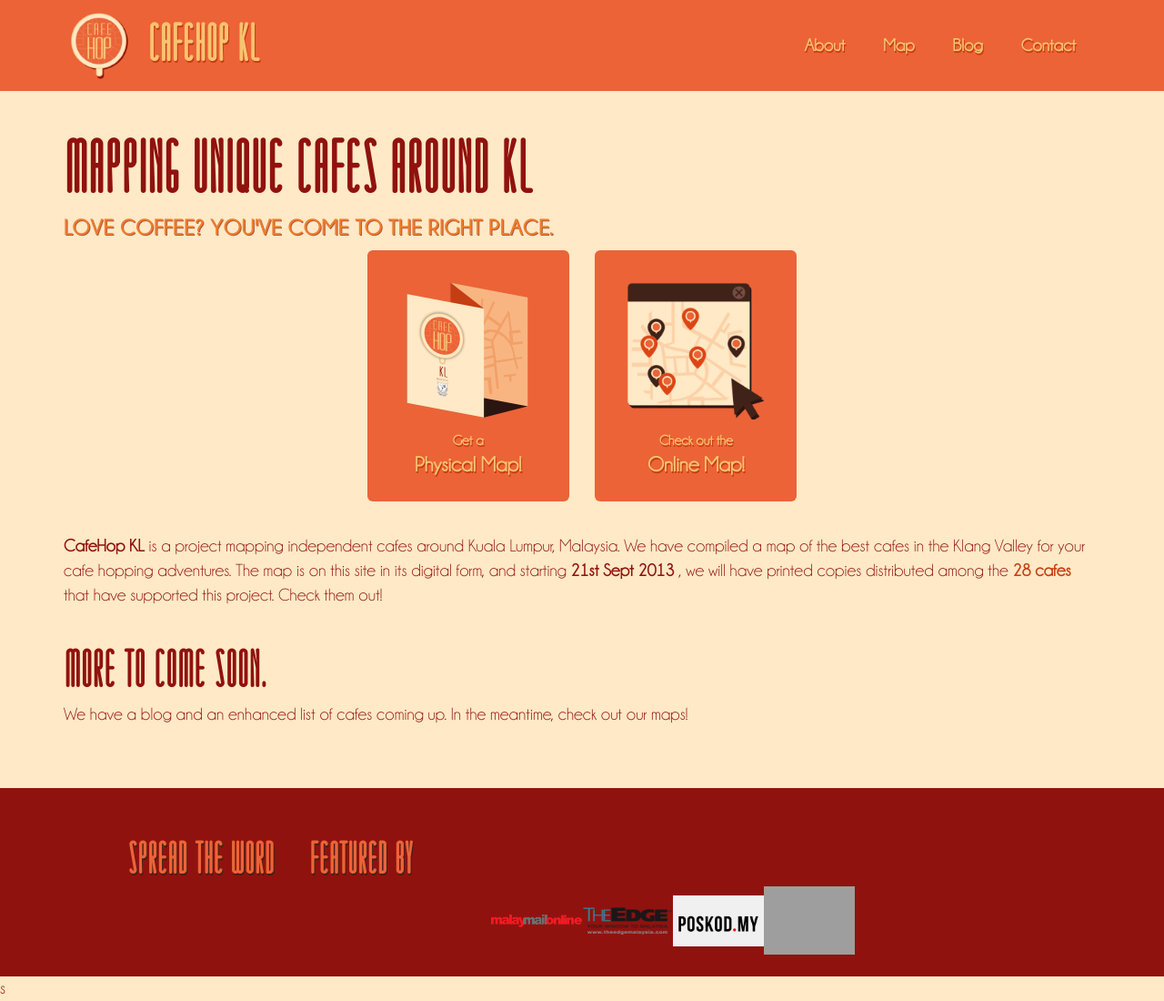
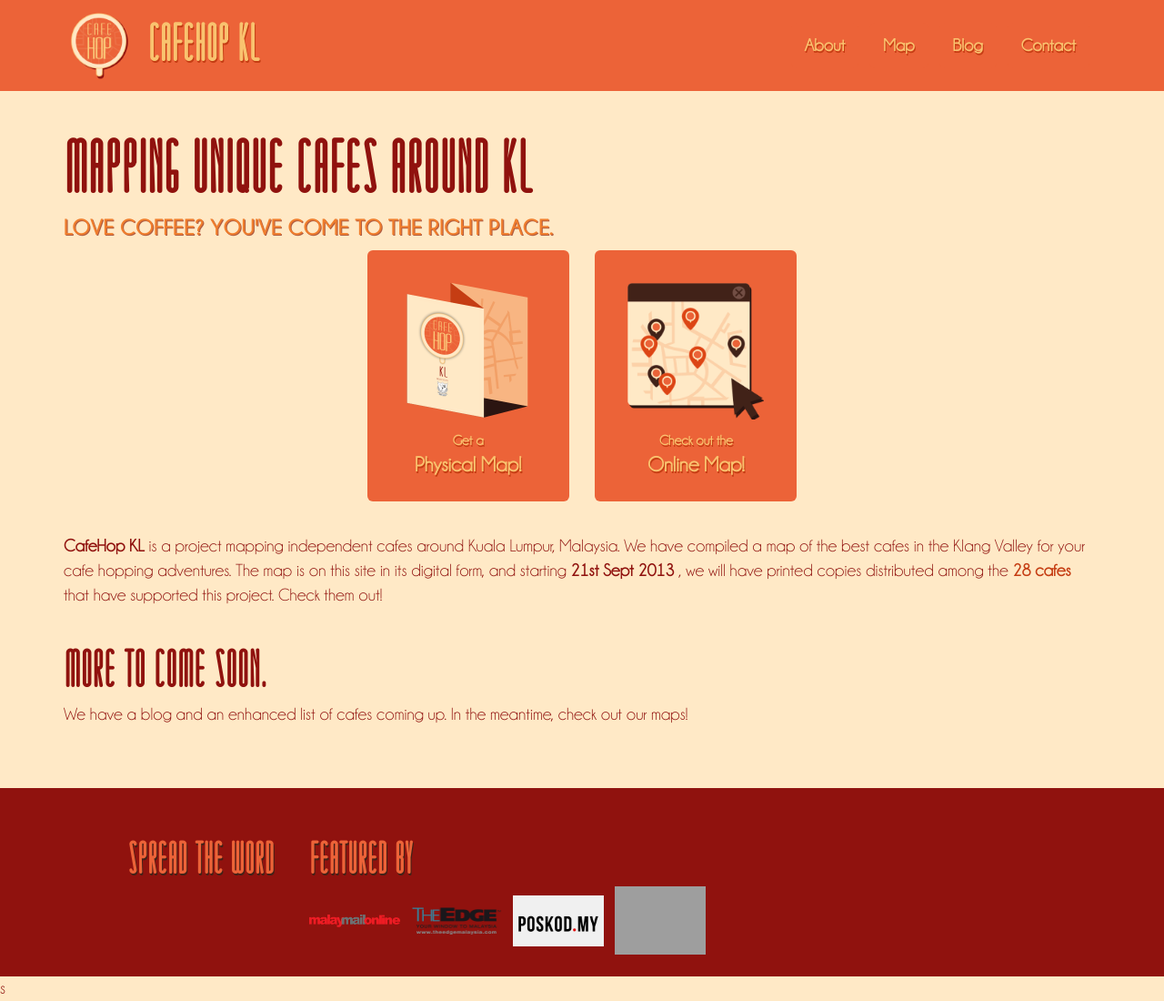
Before and after one commit to CafehopMY/cafehopmy.github.io, a plain HTML site: page index.html in a window 1280 px wide. Shown: the whole page at 91% size. Drawn offline with Linux system fonts and the light colour scheme; grey boxes are pictures that could not be loaded.

Commit message:
Align footer logos

```diff
--- a/assets/css/sass/style.sass
+++ b/assets/css/sass/style.sass
@@ -144,13 +144,12 @@ footer
         @include clear-spacing
         width: 100%
         display: table
-        text-align: center
-
         li
             display: inline-block
             vertical-align: middle
             max-width: $sponsor_width
             clear: both
+            margin-right: $space
             img
                 margin: 0 auto
                 margin-bottom: $space
```
Also changed, not shown: assets/css/style.css.
